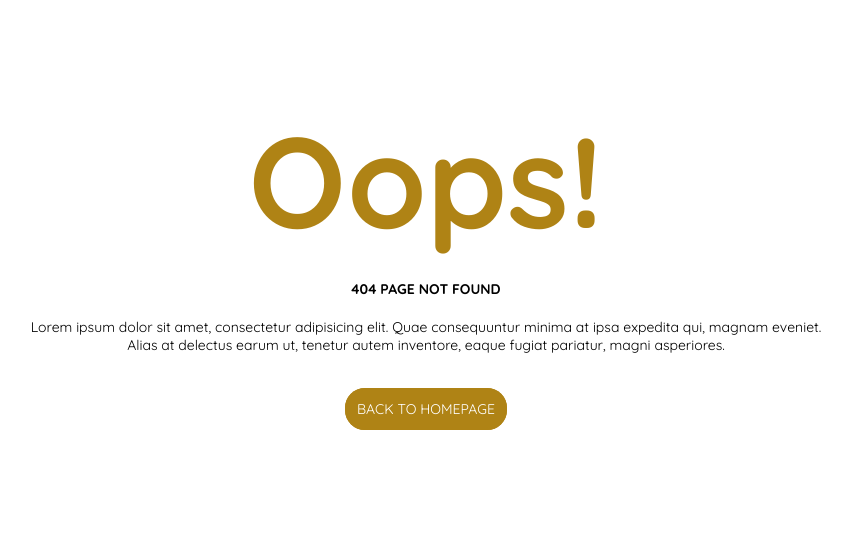
After one commit to akshay-A09/Trust-Group, a PHP site: page /web/404-error.php in a window 1280 px wide. The commit adds this page. Shown: the top 537 px of the page, without its empty margins (214-1066 px from the left). Run offline with PHP 8.4, Linux system fonts and the light colour scheme; some libraries are stand-ins or nearby versions.

Commit message:
404 page created and update

```diff
--- /dev/null
+++ b/404-error.php
@@ -0,0 +1,24 @@
+<!DOCTYPE html>
+<html lang="en">
+<head>
+    <meta charset="UTF-8">
+    <meta name="viewport" content="width=device-width, initial-scale=1.0">
+    <title>Trust Group</title>
+    <?php include 'head.php'; ?>
+</head>
+<body>
+
+<section class="error-trust">
+    <div class="container" >
+        <div class="error-trusttxt center">
+
+
+       <h1>Oops!</h1>
+       <h4>404 PAGE NOT FOUND</h4>
+       <p>Lorem ipsum dolor sit amet, consectetur adipisicing elit. Quae consequuntur minima at ipsa expedita qui, magnam eveniet.<br> Alias at delectus earum ut, tenetur autem inventore, eaque fugiat pariatur, magni asperiores.</p>
+       <p><a href="#"><span>BACK TO HOMEPAGE</span></a></p>
+      </div>
+
+
+    </div>
+</section>
--- a/assets/style/watch/default.css
+++ b/assets/style/watch/default.css
@@ -3492,6 +3492,33 @@ footer .footer_bottom {
   padding-bottom: 15px;
 }
 
+.error-trust {
+  width: 100%;
+}
+.error-trust .error-trusttxt {
+  margin: 40px 0;
+}
+.error-trust .error-trusttxt h1 {
+  font-size: 8rem;
+  margin-bottom: 20px;
+  color: #AF8315;
+  font-family: "Quicksand", sans-serif;
+}
+.error-trust .error-trusttxt h2 {
+  margin-bottom: 10px;
+  font-size: 30px;
+}
+.error-trust .error-trusttxt p {
+  padding: 20px;
+}
+.error-trust .error-trusttxt a span {
+  border: 2px solid #AF8315;
+  background: #AF8315;
+  padding: 10px;
+  border-radius: 20px;
+  color: #fff;
+}
+
 @media screen and (max-width: 1450px) {
   body .container {
     width: 90%;
--- a/index.php
+++ b/index.php
@@ -17,7 +17,7 @@
 
 
 <div class="item">
-    <div class="hero_img"><div style="background-image: url(assets/images/banner/our_dna.jpg);background-size:cover; background-position:center center"></div></div>
+    <div class="hero_img"><div style="background-image: url(assets/images/banner/banner-01.jpg);background-size:cover; background-position:center center"></div></div>
     <div class="hero_data"><div class="container"><div class="hero_data_wrapper">
     <div class="hero_title_top">Client First</div>
     <div class="hero_title">Our DNA</div>
@@ -26,7 +26,7 @@
 </div>
 
 <div class="item">
-    <div class="hero_img"><div style="background-image: url(assets/images/banner/our_core.jpg);background-size:cover; background-position:center center"></div></div>
+    <div class="hero_img"><div style="background-image: url(assets/images/banner/banner-02.jpg);background-size:cover; background-position:center center"></div></div>
     <div class="hero_data"><div class="container"><div class="hero_data_wrapper">
     <div class="hero_title_top">Thought Leadership</div>
     <div class="hero_title">Our Core</div>
@@ -35,7 +35,7 @@
 </div>
 
 <div class="item">
-    <div class="hero_img"><div style="background-image: url(assets/images/banner/our_strength.jpg);background-size:cover; background-position:center center"></div></div>
+    <div class="hero_img"><div style="background-image: url(assets/images/banner/banner-03.jpg);background-size:cover; background-position:center center"></div></div>
     <div class="hero_data"><div class="container"><div class="hero_data_wrapper">
     <div class="hero_title_top">People Excellence</div>
     <div class="hero_title">Our Strength</div>
```
Also changed, not shown: assets/style/style.scss (+29 -0 lines), assets/images/banner/banner-01.jpg (added), assets/images/banner/banner-02.jpg (added), assets/images/banner/banner-03.jpg (added), 1 other file.
